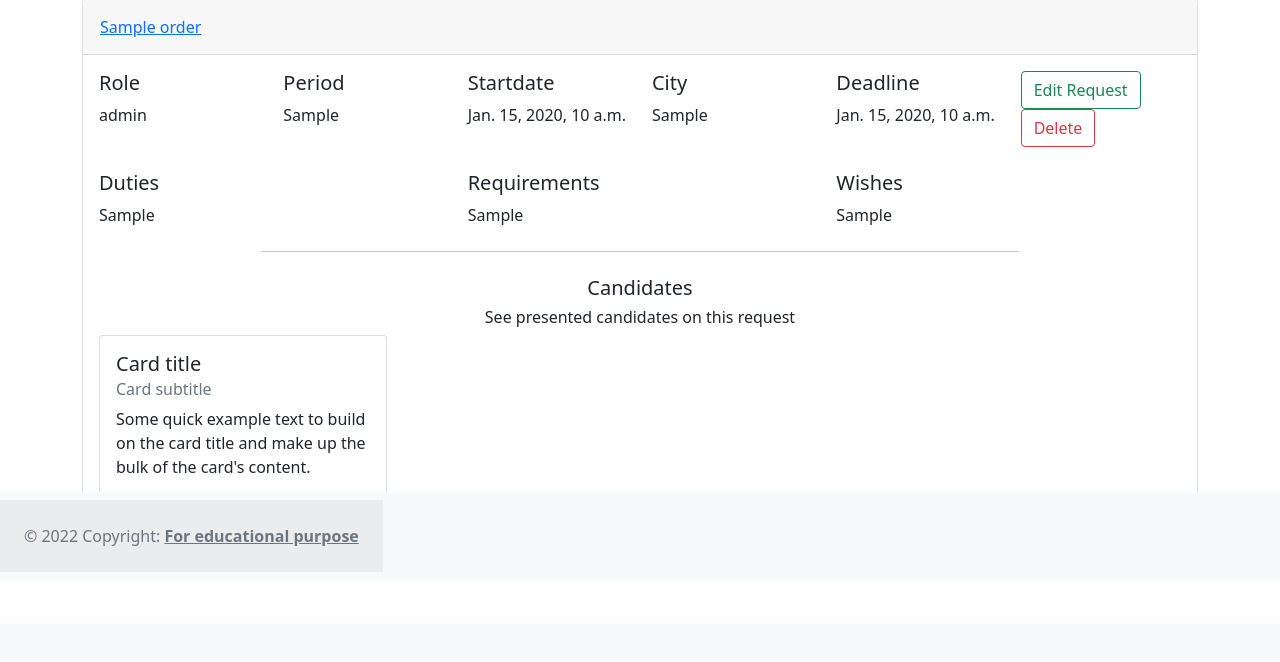
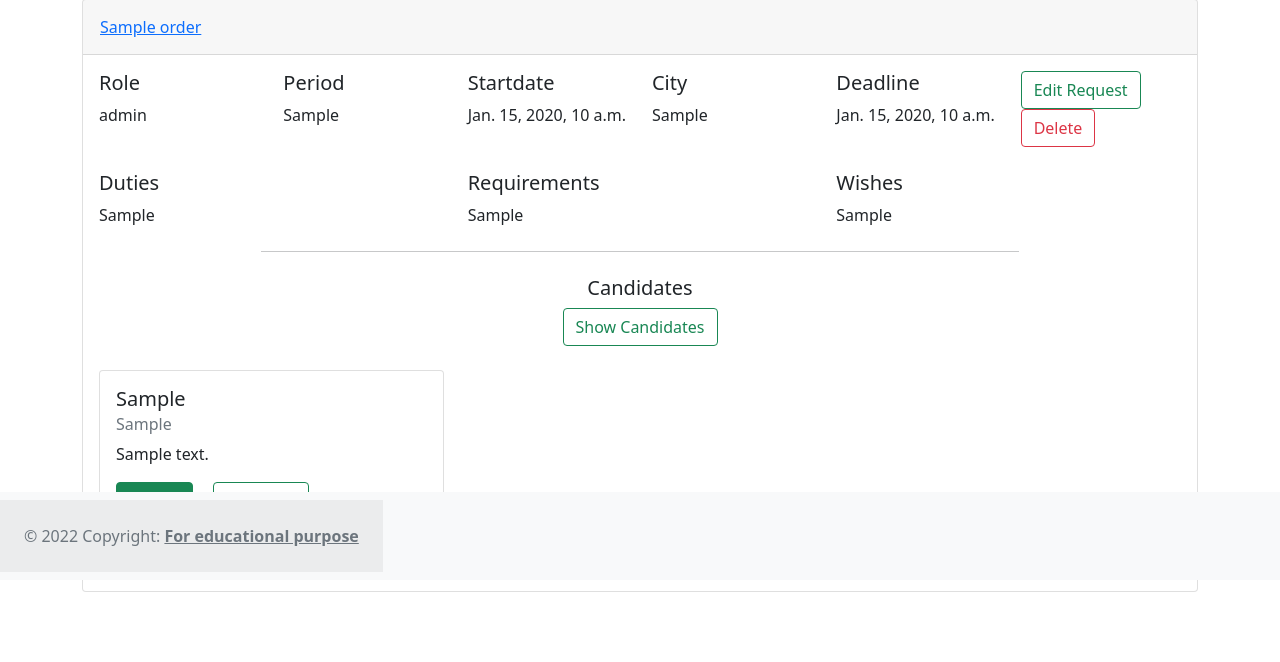
Before and after one commit to williamtyn/jobin, a Django app: page /user_orderlist in a window 1280 px wide. Shown: the part 220-882 px from the top of the page. Before the commit the page ends 792 px from the top, so only its background shows below. Run offline with Django 3.2, Linux system fonts and the light colour scheme; a user stored in the database is signed in; tables that the repository leaves empty hold one stand-in row (values such as "Sample post"); parts of the project's set-up code (start-up, migrations or seed data) failed here and were passed over; some libraries are stand-ins or nearby versions.

Commit message:
add presented candidates to user_orderlist & view

```diff
--- a/consultants/views.py
+++ b/consultants/views.py
@@ -1,9 +1,9 @@
 from django.shortcuts import render, redirect, get_object_or_404
 from django.views import generic
-from django.views.generic import TemplateView, CreateView, UpdateView, DeleteView
+from django.views.generic import TemplateView, CreateView, UpdateView, DeleteView, ListView
 from django.urls import reverse_lazy
 from django.contrib.auth.mixins import LoginRequiredMixin
-from .models import Order, User
+from .models import Order, User, Candidate
 from .forms import SignUpForm, NewOrderForm, CandidateForm
 
 
@@ -33,7 +33,7 @@ class LogInView(TemplateView):
             return redirect('user_orderlist')
 
 
-# View for listing a user unique orders to template
+# View for listing a user unique orders and related candidates
 class UserOrderList(LoginRequiredMixin, TemplateView):
     template_name = 'user_orderlist.html'
 
@@ -41,8 +41,14 @@ class UserOrderList(LoginRequiredMixin, TemplateView):
         user = request.user
         user_orders = user.consultant_request.all()
 
+        candidates = Candidate.objects.all()
+        context = {
+         'user_orders': user_orders,
+         'candidates': candidates
+         }
+
         return render(
-            request, self.template_name, {'user_orders': user_orders})
+            request, self.template_name, context)
 
 
 # View for creating a new order for customer
--- a/templates/user_orderlist.html
+++ b/templates/user_orderlist.html
@@ -1,6 +1,8 @@
 {% extends 'base.html' %}
+{% load cloudinary %}
 
 {% block content %}
+
 <div class="container mt-5">
     <div class="row">
         <div class="col-md-10">
@@ -80,22 +82,36 @@
               <div class="row">
                 <div class="col-12 text-center">
                     <h5>Candidates</h5>
-                    <h6>See presented candidates on this request</h6>
+                    <button type="button" onclick="toggleCandidates()" class="btn btn-outline-success">Show Candidates</button>
+                    <br>
+                    <br>
                 </div>
               </div>
-              <div class="row">
-                <div class="col-4">
-                    <div class="card" style="width: 18rem;">
-                        <div class="card-body">
-                          <h5 class="card-title">Card title</h5>
-                          <h6 class="card-subtitle mb-2 text-muted">Card subtitle</h6>
-                          <p class="card-text">Some quick example text to build on the card title and make up the bulk of the card's content.</p>
-                          <a href="#" class="card-link">Card link</a>
-                          <a href="#" class="card-link">Another link</a>
-                        </div>
+                <div class="row" id="toggle">
+                <!-- Check if model have any candidates presented otherwise displaying else statement -->
+                {% if order.candidate_set.all.count > 0 %}
+                {% for candidate in order.candidate_set.all %}
+                  <div class="col-4">
+                    <div class="card" >
+                      <div class="card-body">
+                        <h5 class="card-title">{{ candidate.first_name }}</h5>
+                        <h6 class="card-subtitle mb-2 text-muted">{{ candidate.price }}</h6>
+                        <p class="card-text">{{ candidate.summary }}</p>
+                        <a href="{{ candidate.cv.url }}" target="_blank" class="card-link"><button type="button" class="btn btn-success">See CV</button></a>
+                        <a href="{{ candidate.offer.url }}" class="card-link"><button type="button" class="btn btn-outline-success">See Offer</button></a>
+                        <a href="mailto:{{ candidate.manager.email }}" class="card-link"><button type="button" class="btn btn-outline-dark">Contact Manager</button></a>
                       </div>
+                    </div>
+                  </div>
+                {% endfor %}
+                {% else %}
+                  <div class="row">
+                    <div class="col-12 text-center">
+                      <p><i>No candidates have been presented yet</i></p>
+                    </div>
+                  </div>
+                {% endif %}
                 </div>
-              </div>
               </div>
           </div>
           </div>
```
